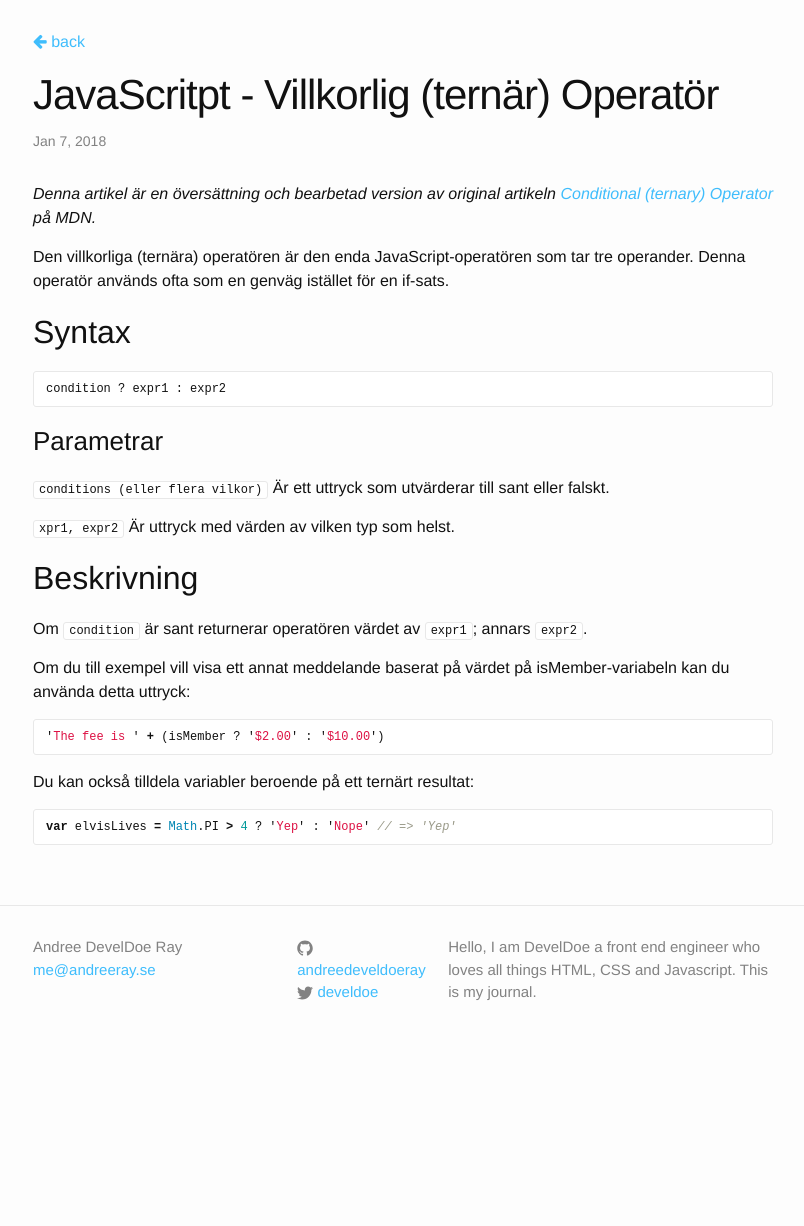
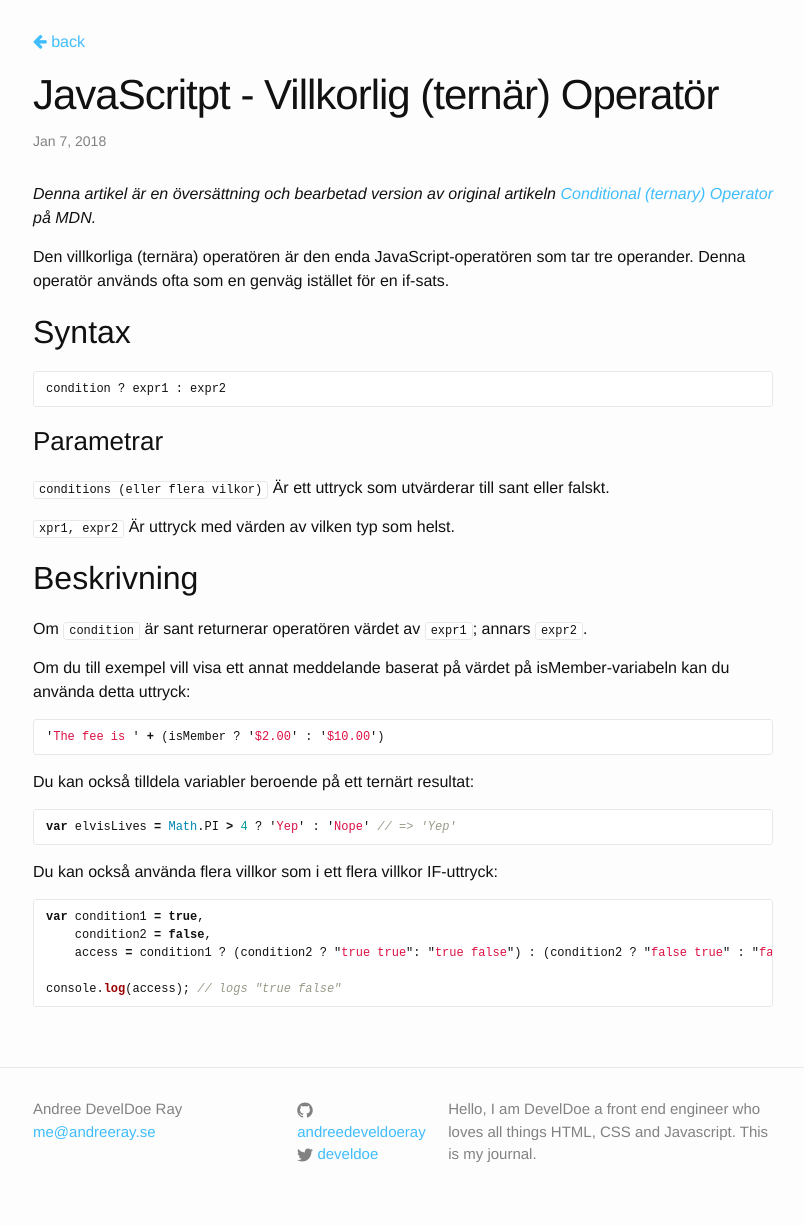
Before and after one commit to develdoe/develdoe.github.io, a Jekyll site: the page built from _posts/2018-01-07-javascritpt-villkorlig-tern-r-operat-r.md, in a window 1280 px wide. Shown: the whole page, without its empty margins (237-1041 px from the left). Built offline with Jekyll 4.4.1, drawn with Linux system fonts in a browser that asks for light colours; before the commit the page ends 1064 px from its top, so only the background shows below that.

Commit message:
Create 2018-01-07-javascritpt-villkorlig-tern-r-operat-r.md

````diff
--- a/_posts/2018-01-07-javascritpt-villkorlig-tern-r-operat-r.md
+++ b/_posts/2018-01-07-javascritpt-villkorlig-tern-r-operat-r.md
@@ -34,3 +34,13 @@ Du kan också tilldela variabler beroende på ett ternärt resultat:
 ```js
 var elvisLives = Math.PI > 4 ? 'Yep' : 'Nope' // => 'Yep'
 ```
+
+Du kan också använda flera villkor som i ett flera villkor IF-uttryck:
+
+```js
+var condition1 = true,
+    condition2 = false,
+    access = condition1 ? (condition2 ? "true true": "true false") : (condition2 ? "false true" : "false false");
+
+console.log(access); // logs "true false"
+```
````
